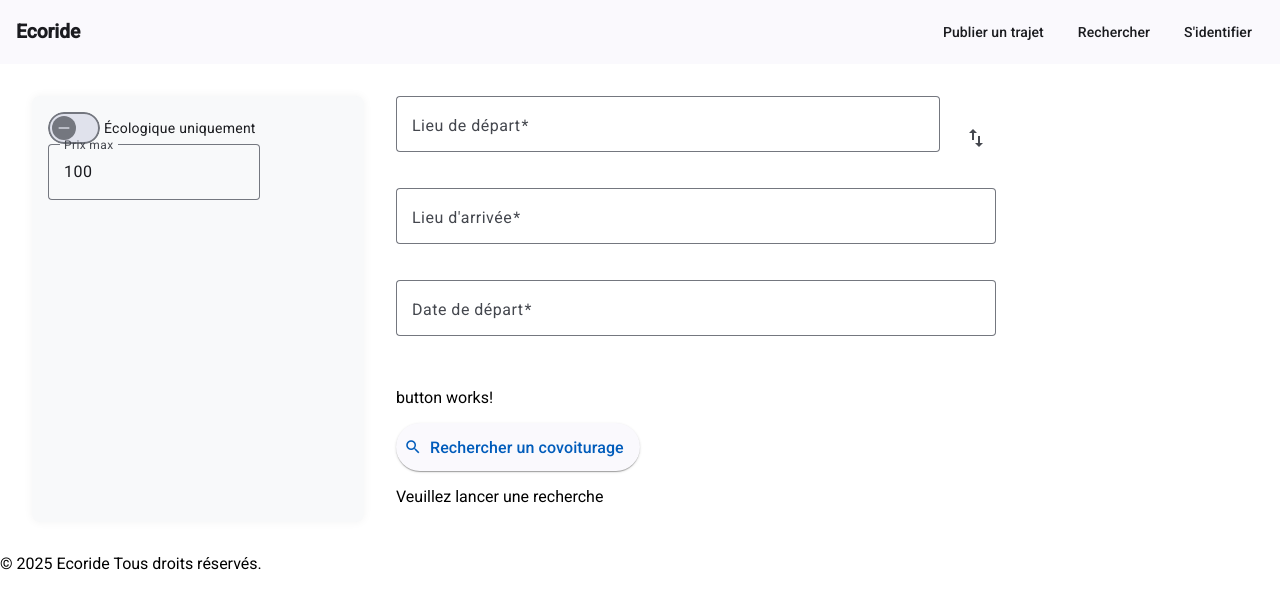
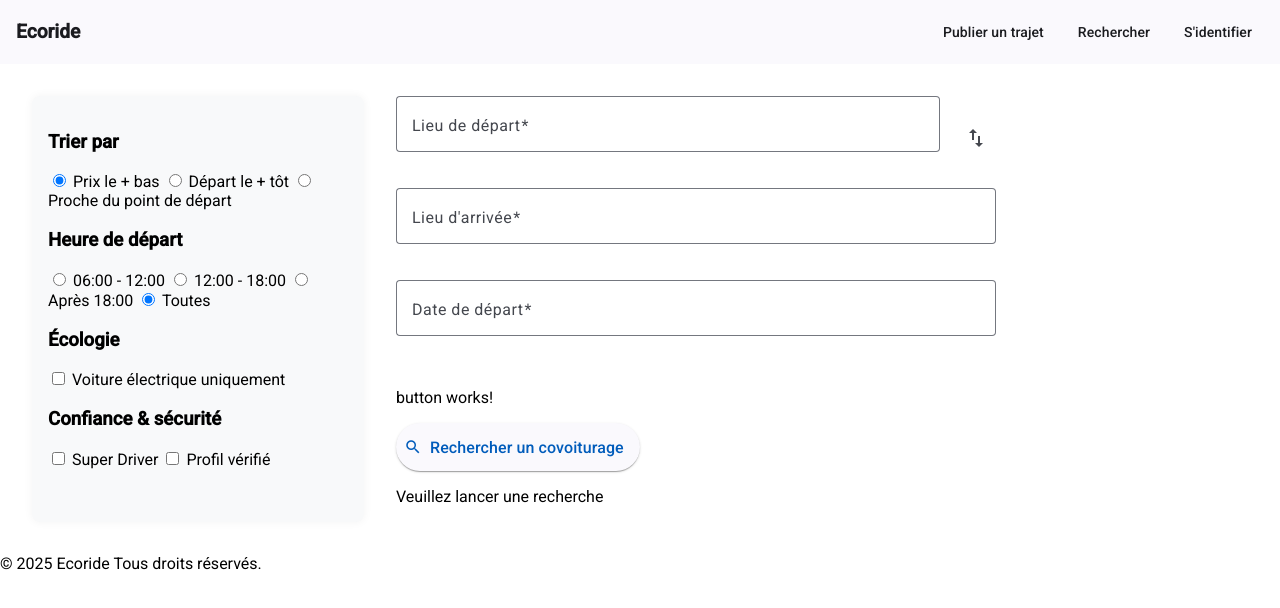
Before and after one commit to nicov51/ecoride-front, an Angular app: page /search in a window 1280 px wide. Shown: the top 608 px of the page. Built offline with nearby package versions, Linux system fonts and the light colour scheme.

Commit message:
feat(models): add models car, ride and rideResult

```diff
--- a/src/app/core/models/ride/SearchParams.ts
+++ b/src/app/core/models/ride/SearchParams.ts
@@ -1,5 +1,10 @@
 export interface SearchParams {
-  from: string;
-  to: string;
-  date: Date;
+  departure?: string;
+  arrival?: string;
+  date?: Date;
+  timeRange?: string;
+  eco?: boolean;
+  superDriver?: boolean;
+  verifiedProfile?: boolean;
+  sortBy?: 'earliest' | 'lowestPrice' | 'closestStart';
 }
--- a/src/app/features/carpool/search/search-filters/search-filters.component.html
+++ b/src/app/features/carpool/search/search-filters/search-filters.component.html
@@ -1,10 +1,51 @@
-<div [formGroup]="filterForm">
-  <mat-slide-toggle formControlName="ecoOnly">
-    Écologique uniquement
-  </mat-slide-toggle>
+<form [formGroup]="filterForm" class="filter-section">
+  <!-- Trier par -->
+  <section>
+    <h3>Trier par</h3>
+    <label>
+      <input type="radio" formControlName="sortBy" value="price" /> Prix le + bas
+    </label>
+    <label>
+      <input type="radio" formControlName="sortBy" value="earliest" /> Départ le + tôt
+    </label>
+    <label>
+      <input type="radio" formControlName="sortBy" value="closest" /> Proche du point de départ
+    </label>
+  </section>
 
-  <mat-form-field appearance="outline">
-    <mat-label>Prix max</mat-label>
-    <input matInput type="number" formControlName="maxPrice" />
-  </mat-form-field>
-</div>
+  <!-- Heure de départ -->
+  <section>
+    <h3>Heure de départ</h3>
+    <label>
+      <input type="radio" formControlName="timeRange" value="morning" /> 06:00 - 12:00
+    </label>
+    <label>
+      <input type="radio" formControlName="timeRange" value="afternoon" /> 12:00 - 18:00
+    </label>
+    <label>
+      <input type="radio" formControlName="timeRange" value="evening" /> Après 18:00
+    </label>
+    <label>
+      <input type="radio" formControlName="timeRange" value="all" /> Toutes
+    </label>
+  </section>
+
+  <!-- Écologie -->
+  <section>
+    <h3>Écologie</h3>
+    <label>
+      <input type="checkbox" formControlName="electricOnly" /> Voiture électrique uniquement
+    </label>
+  </section>
+
+  <!-- Confiance & sécurité -->
+  <section>
+    <h3>Confiance & sécurité</h3>
+    <label>
+      <input type="checkbox" formControlName="superDriver" /> Super Driver
+    </label>
+    <label>
+      <input type="checkbox" formControlName="verifiedProfile" /> Profil vérifié
+    </label>
+  </section>
+</form>
--- a/src/app/features/carpool/search/search-results/search-results.component.ts
+++ b/src/app/features/carpool/search/search-results/search-results.component.ts
@@ -29,6 +29,7 @@ import {SearchParams} from "../../../../core/models/ride/SearchParams";
 export class SearchResultsComponent {
 
   //Todo : verifier le typage SearchParams?
+  searchParams: SearchParams | null = null;
 
  @Input() filters!: SearchParams | null;
  @Input() filterForm!: FormGroup;
@@ -43,10 +44,13 @@ export class SearchResultsComponent {
       availableSeats: 3,
       price: 25,
       isEco: true,
+      superDriver: true,
+      verifiedProfile: true,
       driver: {
         name: 'Alice',
         photo: '/assets/user1.jpg',
         rating: 4.8,
+        isVerified: true,
       },
     },
     // ... autres trajets fictifs
@@ -56,20 +60,45 @@ export class SearchResultsComponent {
   maxPrice: number = 50;
 
   get filteredRides() {
-    return this.results.filter((ride) => {
-      return (!this.ecoOnly || ride.isEco) && ride.price <= this.maxPrice;
+    if (!this.searchParams) return [];
+
+    let rides = this.results.filter((ride) => {
+      const eco = this.filterForm.get('electricOnly')?.value;
+      const superDriver = this.filterForm.get('superDriver')?.value;
+      const verified = this.filterForm.get('verifiedProfile')?.value;
+      const timeRange = this.filterForm.get('timeRange')?.value;
+
+      // simulate mock ride time
+      const hour = new Date(ride.date).getHours();
+
+      const inTimeRange =
+        timeRange === 'all' ||
+        (timeRange === 'morning' && hour >= 6 && hour < 12) ||
+        (timeRange === 'afternoon' && hour >= 12 && hour < 18) ||
+        (timeRange === 'evening' && hour >= 18);
+
+      return (
+        (!eco || ride.isEco) &&
+        (!superDriver || ride.superDriver) &&
+        (!verified || ride.verifiedProfile) &&
+        inTimeRange
+      );
     });
+
+    const sortBy = this.filterForm.get('sortBy')?.value;
+    if (sortBy === 'price') {
+      rides.sort((a, b) => a.price - b.price);
+    } else if (sortBy === 'earliest') {
+      rides.sort((a, b) => new Date(a.date).getTime() - new Date(b.date).getTime());
+    } else if (sortBy === 'closest') {
+      // TODO: ajouter distance calculée (non dispo ici)
+    }
+
+    return rides;
   }
 
-  showDetails(id: number) {
-    alert('Détails du trajet #' + id);
-  }
 
-  suggestAlternativeDate() {
-    alert('Voici une autre date dispo');
-  }
 
-  get closestDate() {
-    return new Date();
-  }
+
+
 }
--- a/src/app/features/carpool/search/search.component.html
+++ b/src/app/features/carpool/search/search.component.html
@@ -6,7 +6,9 @@
 
   <!-- Formulaire + Résultats -->
   <main class="main-content">
+    <div class="top-search-bar">
     <app-search-form (submitted)="handleSearchSubmit($event)" />
+</div>
 
     <app-search-results
       [filters]="searchParams"
--- a/src/app/features/carpool/search/search.component.ts
+++ b/src/app/features/carpool/search/search.component.ts
@@ -33,8 +33,11 @@ export class SearchComponent {
   constructor(private fb: FormBuilder) {
     // Création du form des filtres
     this.filterForm = this.fb.group({
-      ecoOnly: [false],
-      maxPrice: [100],
+      sortBy: ['price'], // 'price' | 'earliest' | 'closest'
+      timeRange: ['all'], // 'morning' | 'afternoon' | 'evening' | 'all'
+      electricOnly: [false],
+      superDriver: [false],
+      verifiedProfile: [false],
     });
   }
 
```
Also changed, not shown: src/app/core/models/ride/RideResult.ts (added, +22 -0 lines), src/app/core/models/ride/ride.model.ts (deleted, +0 -36 lines), src/app/core/models/ride/ride.ts (added, +11 -0 lines), src/app/core/models/user/Car.ts (added, +14 -0 lines).
